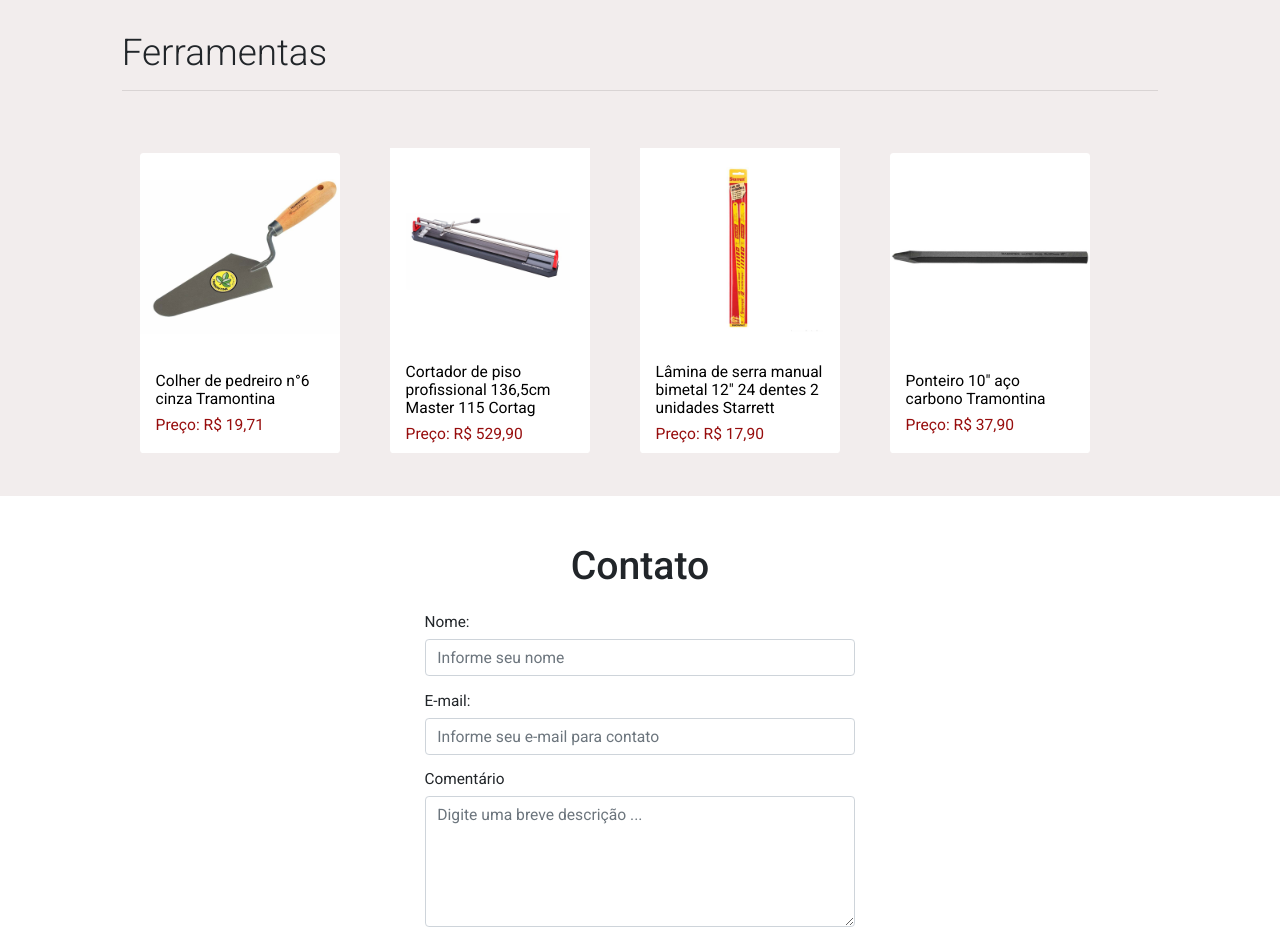
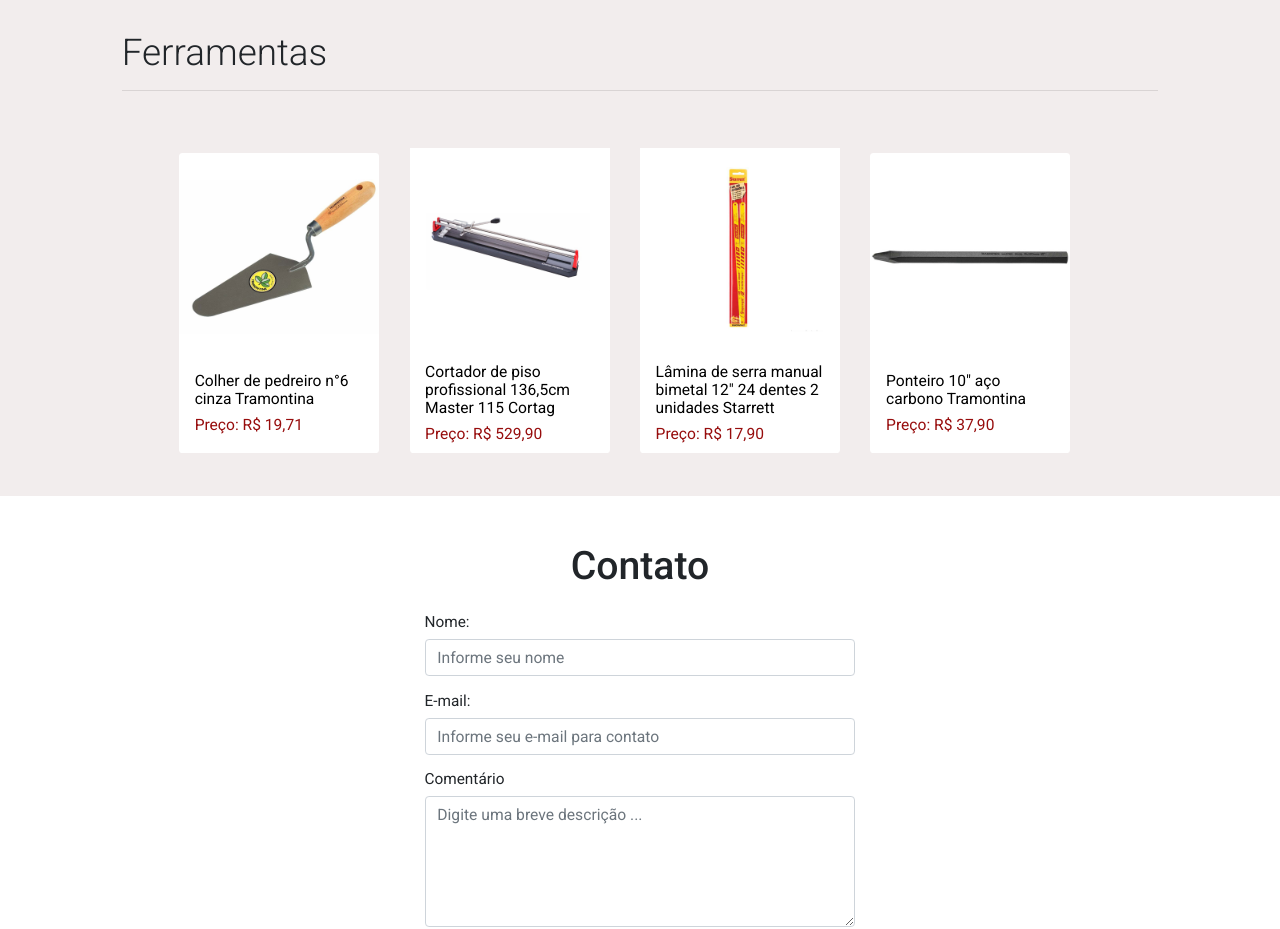
Before and after one commit to luizmoitinho/itaceramica, a plain HTML site: page index.html in a window 1280 px wide. Shown: the part 1840-2769 px from the top of the page. Drawn offline with Linux system fonts and the light colour scheme; files whose address does not match are found by name.

Commit message:
style - correçao de alinhameto do box de ferramentas

```diff
--- a/index.html
+++ b/index.html
@@ -72,12 +72,14 @@
     <main id="materiais">
 
     <section id="azulejos-ceramicas" class="container-fluid box-item mt-4 materiais">
+
       <div class="row d-flex justify-content-center pt-5">
         <div class="title-item col-md-10">
           <span>Azulejos & Cerâmicas</span>
           <hr class="hr"/>
         </div>
       </div>
+
       <div class="grid justify-content-center item-container">
         <a class="item">
           <span>
@@ -228,16 +230,19 @@
           </div>
         </a>
       </div>
+
     </section>
 
     <section id="ferramentas" class="container-fluid box-item mt-5 materiais">
+
       <div class="row d-flex justify-content-center pt-5">
         <div class="title-item col-md-10">
           <span>Ferramentas</span>
           <hr class="hr"/>
         </div>
       </div>
-      <div class="grid item-container">
+
+      <div class="grid justify-content-center item-container">
         <a class="item">
           <span>
             <img class="img-fluid" src="./assets/img//colher.jpg" alt=""/>
```
